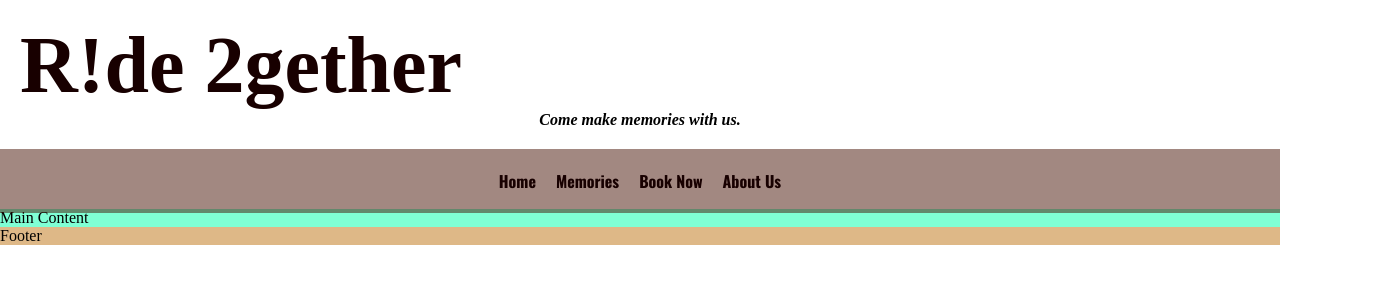
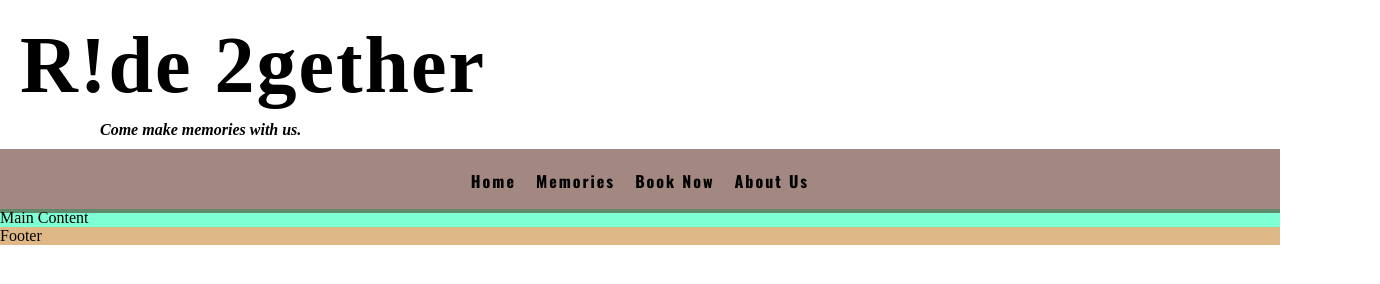
Before and after one commit to Priyanka-Dhanabal/Project1, a plain HTML site: page index.html in a window 1280 px wide. Shown: the whole page, 1380 px wide, since content can reach past the window. Drawn offline with nearby package versions, Linux system fonts and the light colour scheme; a web font is replaced by a local one.

Commit message:
Nav bar is styled: added letter spacing

```diff
--- a/assets/css/style.css
+++ b/assets/css/style.css
@@ -16,23 +16,26 @@ body{
 
 /* Header */
 
-header a{
-    color: rgb(24, 0, 0);
+
+#head a{
+    color: black;
     text-decoration: none;
+    letter-spacing: 2px;
 }
 
-header h1{
+#head h1{
     font-family: 'protest riot';
     font-size: 5rem;
     padding: 20px;
+    letter-spacing: 2px;
 }
 
-header p{
-    text-align: center;
-    position:relative;
-
-
-    top: -20px;
+#head p{
+    text-align: left;
+    position: relative;
+    top: -10px;
+    left: 100px;
+    font-weight: bolder;
 
 }
 
--- a/index.html
+++ b/index.html
@@ -15,6 +15,7 @@
 
 <body>
     <header>
+        <div id="head">
             <a href="index.html">
                 <h1>R!de 2gether</h1>
             </a>
@@ -28,7 +29,7 @@
                 </ul>
             </nav>
 
-
+        </div>
     </header>
     <main>Main Content</main>
     <footer>Footer</footer>
```
Also changed, not shown: assets/images/header_img1.jpg (added). Lines whose indentation alone changed are shown as unchanged.
